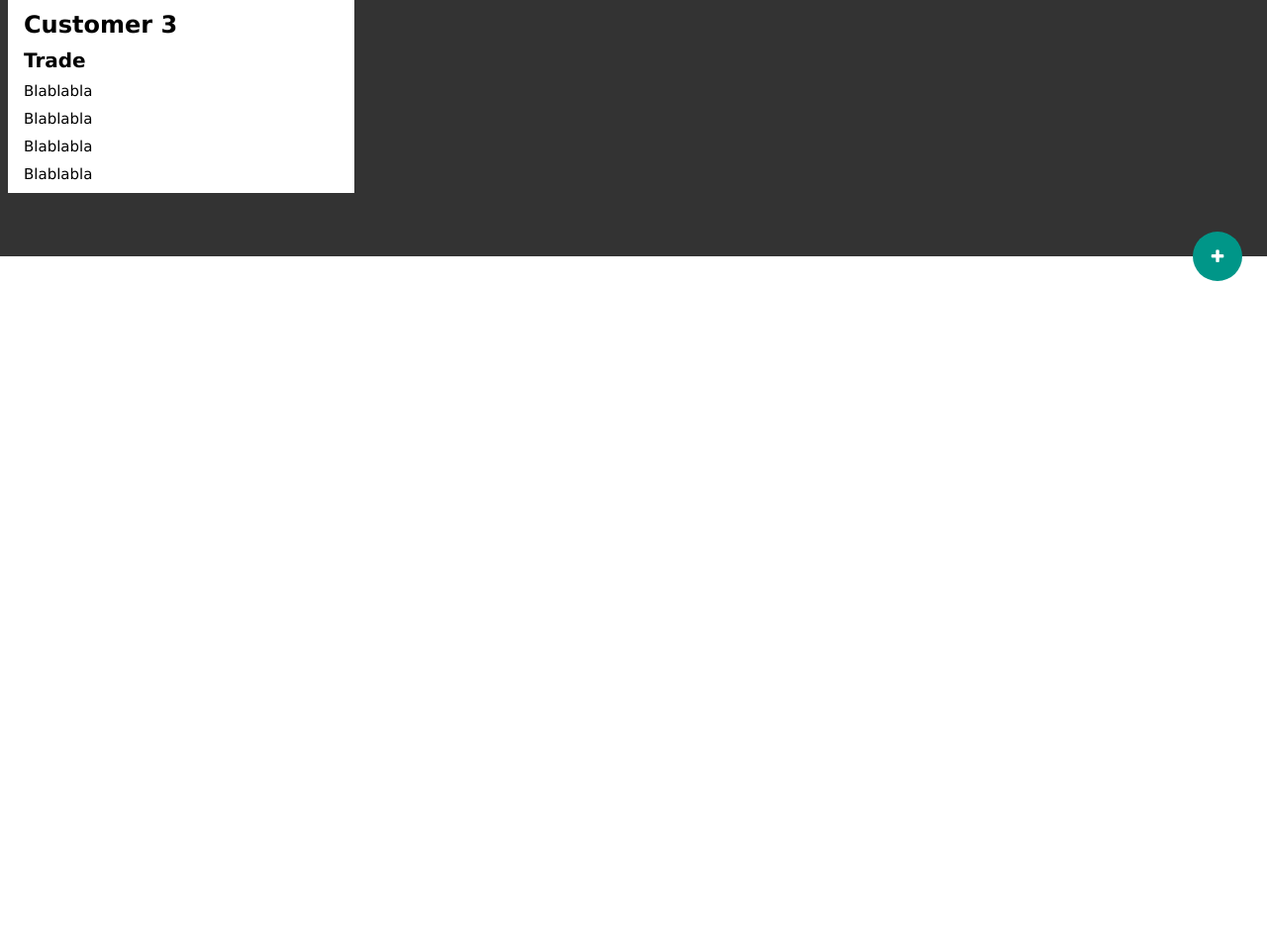
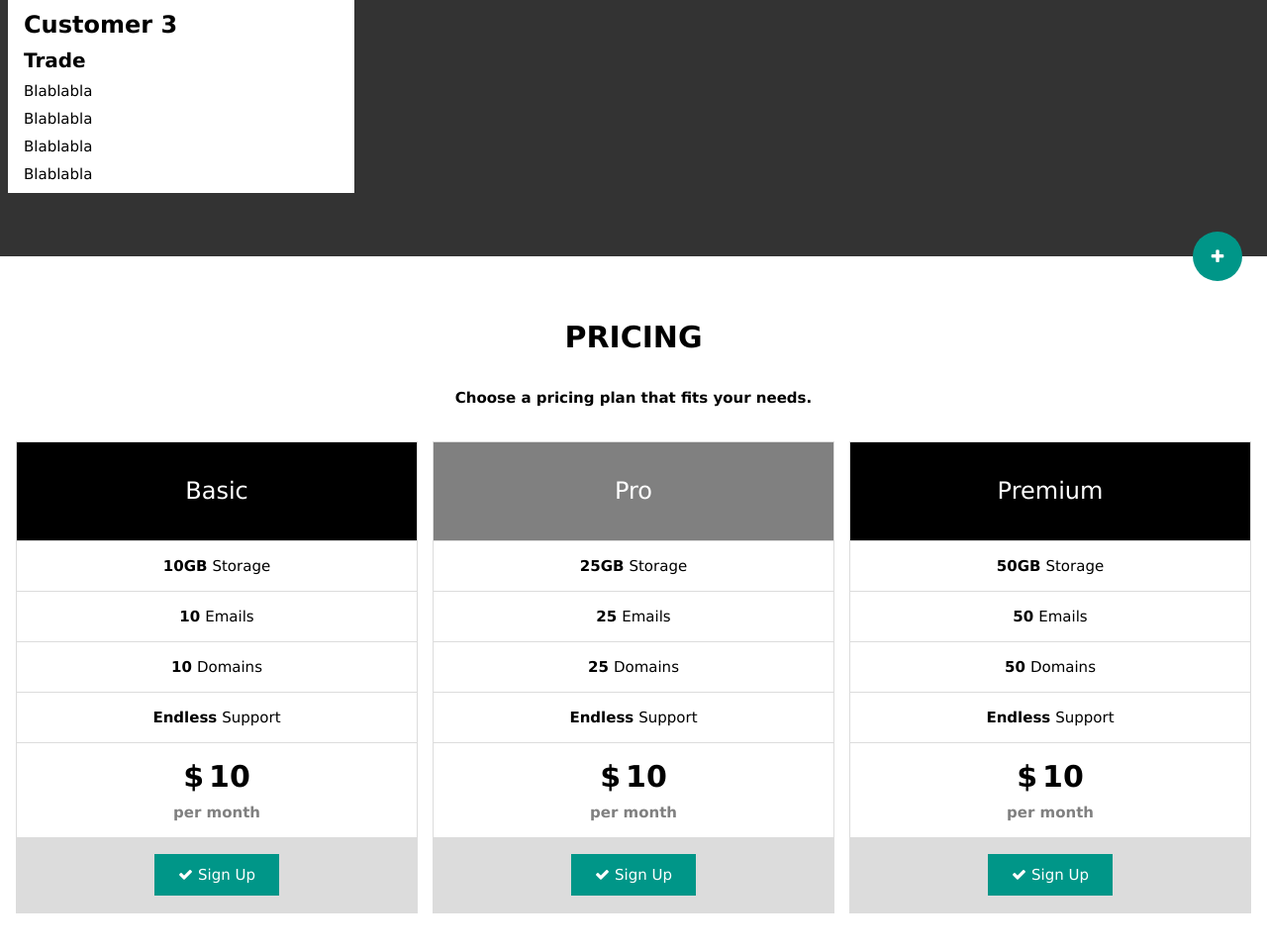
Before and after one commit to kasra-l83/W3-template, a plain HTML site: page index.html in a window 1280 px wide. Shown: the part 1943-2904 px from the top of the page at 99% size. Before the commit the page ends 2227 px from the top, so only its background shows below. Drawn offline with Linux system fonts and the light colour scheme.

Commit message:
Price part

```diff
--- a/index.html
+++ b/index.html
@@ -14,7 +14,7 @@
                 <a href="#content1" class="logo"><i class="material-icons" id="material-icons" style="font-size: 16px;">&#xe88a;</i>Logo</a>
                 <a href="#content2">Team</a>
                 <a href="#content3">Work</a>
-                <a href="">Price</a>
+                <a href="#content4">Price</a>
                 <a href="">Contact</a>
                 <div class="dropdown">
                     Dropdown<i class="fa">&#xf0d7;</i>
@@ -31,7 +31,7 @@
             <div id="modal">
                 <a href="#content2">Team</a>
                 <a href="#content3">Work</a>
-                <a href="">Price</a>
+                <a href="#content4">Price</a>
                 <a href="">Contact</a>
                 <a href="">Search</a>
             </div>
@@ -120,6 +120,54 @@
                 <a href="">Link 5</a>
             </nav>
         </div>
+        <div id="content4">
+            <h2>PRICING</h2>
+            <h5>Choose a pricing plan that fits your needs.</h5>
+            <div id="package">
+                <ul>
+                    <li>Basic</li>
+                    <li><b>10GB</b>Storage</li>
+                    <li><b>10</b>Emails</li>
+                    <li><b>10</b>Domains</li>
+                    <li><b>Endless</b>Support</li>
+                    <li class="price">
+                        <h3><b>$</b>10</h3>
+                        <h6>per month</h6>
+                    </li>
+                    <li>
+                        <button><i class="fa">&#xf00c;</i>Sign Up</button>
+                    </li>
+                </ul>
+                <ul>
+                    <li id="pro">Pro</li>
+                    <li><b>25GB</b>Storage</li>
+                    <li><b>25</b>Emails</li>
+                    <li><b>25</b>Domains</li>
+                    <li><b>Endless</b>Support</li>
+                    <li class="price">
+                        <h3><b>$</b>10</h3>
+                        <h6>per month</h6>
+                    </li>
+                    <li>
+                        <button><i class="fa">&#xf00c;</i>Sign Up</button>
+                    </li>
+                </ul>
+                <ul>
+                    <li>Premium</li>
+                    <li><b>50GB</b>Storage</li>
+                    <li><b>50</b>Emails</li>
+                    <li><b>50</b>Domains</li>
+                    <li><b>Endless</b>Support</li>
+                    <li class="price">
+                        <h3><b>$</b>10</h3>
+                        <h6>per month</h6>
+                    </li>
+                    <li>
+                        <button><i class="fa">&#xf00c;</i>Sign Up</button>
+                    </li>
+                </ul>
+            </div>
+        </div>
         <script src="main.js"></script>
     </body>
 </html>
--- a/style.css
+++ b/style.css
@@ -166,7 +166,7 @@ h1{
     width: 100vw;
     display: none;
 }
-#content2{
+#content2, #content4{
     display: flex;
     flex-direction: column;
     align-items: center;
@@ -174,10 +174,10 @@ h1{
     row-gap: 20px;
     width: 100%;
 }
-#content2 h2{
+#content2 h2, #content4 h2{
     font-size: 30px;
 }
-#content2 h5{
+#content2 h5, #content4 h5{
     font-size: 15px;
     margin: 15px 0;
 }
@@ -302,6 +302,66 @@ nav a{
 nav a:hover{
     background-color: #CCCCCC;
 }
+#package{
+    display: grid;
+    grid-template-columns: repeat(3, 1fr);
+    width: 100%;
+    column-gap: 15px;
+}
+ul{
+    border: solid 1px gainsboro;
+}
+ul:hover{
+    box-shadow: 0px 8px 16px 0px rgba(0,0,0,0.2);
+}
+li{
+    list-style: none;
+    padding: 16px;
+    font-size: 15px;
+    display: flex;
+    justify-content: center;
+    align-items: center;
+    border-bottom: solid 1px gainsboro;
+}
+li:first-child{
+    height: 100px;
+    font-size: 24px;
+    color: white;
+    background-color: black;
+}
+li:last-child{
+    background-color: gainsboro;
+}
+#pro{
+    background-color: gray;
+}
+b, #package i{
+    margin-right: 5px;
+}
+.price{
+    display: flex;
+    flex-direction: column;
+    row-gap: 10px;
+}
+.price h3{
+    font-size: 30px;
+}
+.price h6{
+    font-size: 15px;
+    color: gray;
+}
+#package button{
+    padding: 12px 24px;
+    border: none;
+    background-color: #009688;
+    color: white;
+    font-size: 15px;
+}
+#package button:hover{
+    background-color: #CCCCCC;
+    color: black;
+    cursor: pointer;
+}
 @media only screen and (max-width: 600px){
     #search, span{
         display: none;
@@ -338,4 +398,8 @@ nav a:hover{
     #modal a:hover{
         background-color: #CCCCCC;
     }
+    #package{
+        grid-template-columns: repeat(1, 1fr);
+        row-gap: 15px;
+    }
 }
```
